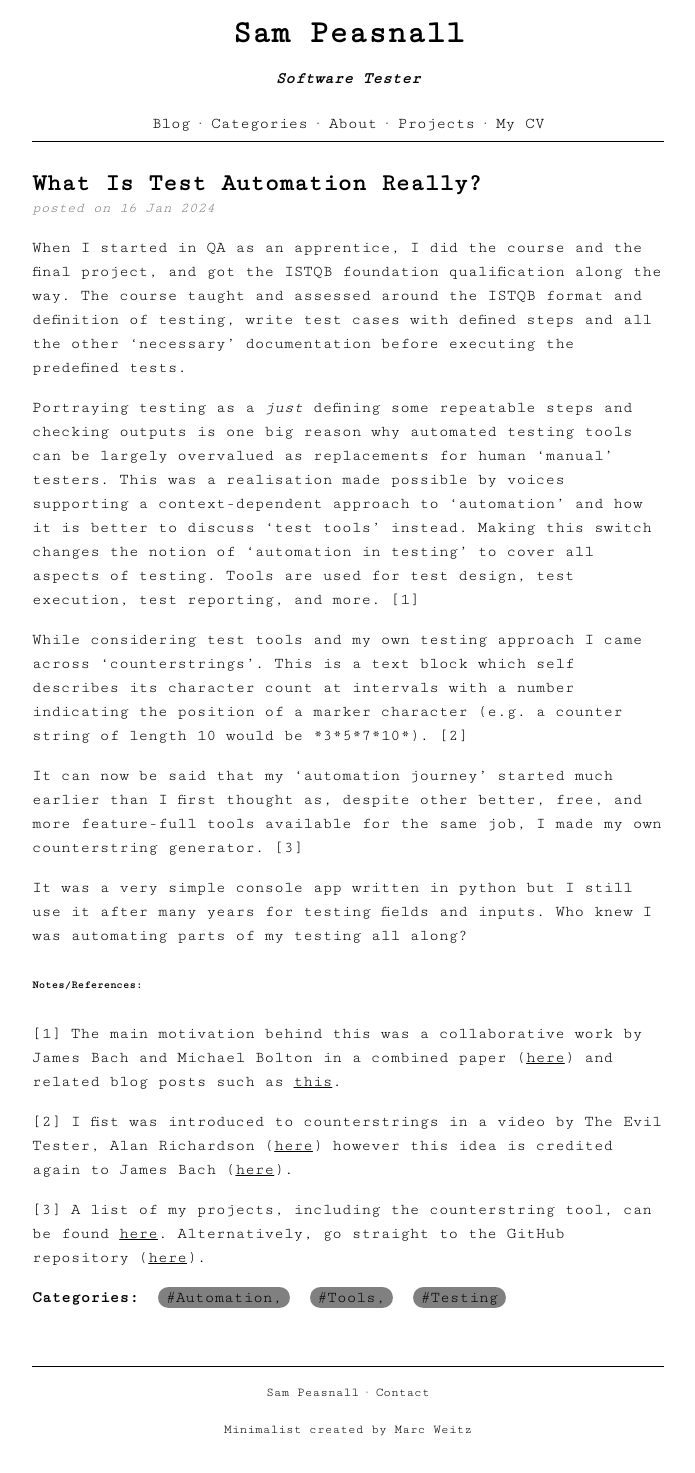
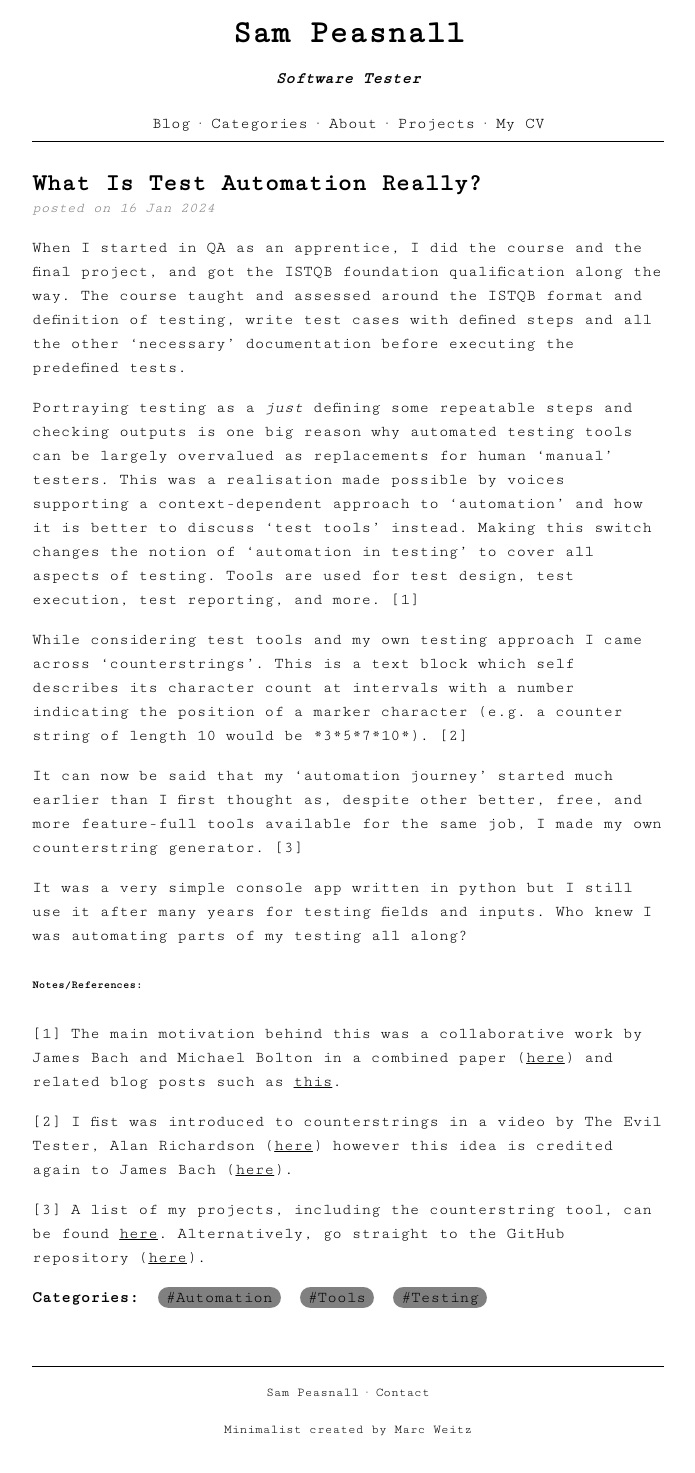
Before and after one commit to sampeas/sampeas.github.io, a Jekyll site: the page built from _posts/2024-01-16-counterstring-automation.md, in a window 1280 px wide. Shown: the whole page, without its empty margins (292-987 px from the left). Built offline with Jekyll 4.4.1, drawn with Linux system fonts in a browser that asks for light colours.

```diff
--- a/_posts/2024-01-16-counterstring-automation.md
+++ b/_posts/2024-01-16-counterstring-automation.md
@@ -2,7 +2,7 @@
 layout: post
 title:  "What Is Test Automation Really?"
 date:   2024-01-16
-categories: Automation, Tools, Testing
+categories: Automation Tools Testing
 comments: false
 ---
 When I started in QA as an apprentice, I did the course and the final project, and got the ISTQB foundation qualification along the way.
```
